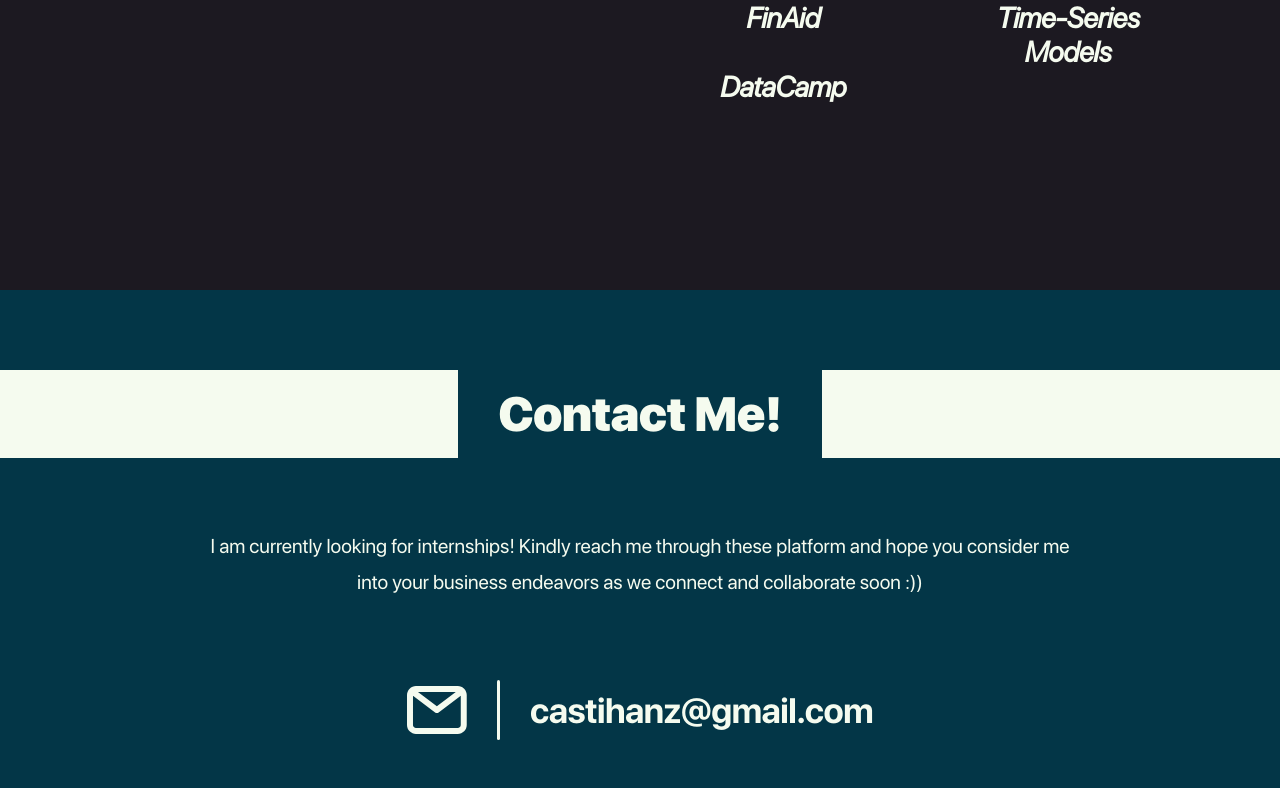
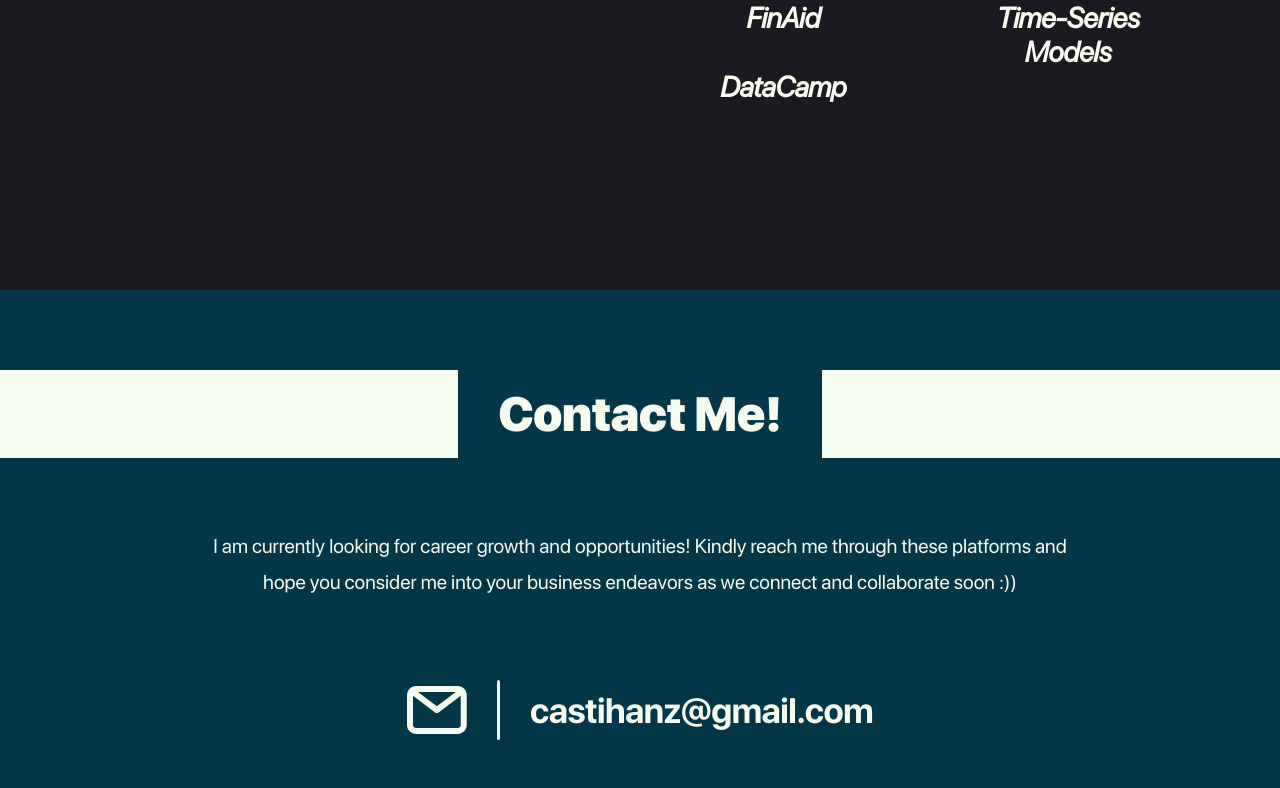
Before and after one commit to icepicklife/personal-website-portfo, a React (Vite) app: page / in a window 1280 px wide. Shown: the part 6542-7330 px from the top of the page. Built offline with nearby package versions, Linux system fonts and the light colour scheme.

Commit message:
updated info for the new sem and career statements

```diff
--- a/src/components/Contact.jsx
+++ b/src/components/Contact.jsx
@@ -41,7 +41,7 @@ export default function Contact() {
 
             <div className="contact-content">
                 <p className="contact-intro">
-                    I am currently looking for internships! Kindly reach me through these platform and hope you
+                    I am currently looking for career growth and opportunities! Kindly reach me through these platforms and hope you
                     consider me into your business endeavors as we connect and collaborate soon :))
                 </p>
 
--- a/src/components/SchoolProfile.jsx
+++ b/src/components/SchoolProfile.jsx
@@ -6,7 +6,7 @@ const SchoolData = [
 
         id: 1,
         title: "QPI",
-        items: ["3.38"],
+        items: ["3.40"],
         isLarge: true
 
     },
@@ -14,7 +14,7 @@ const SchoolData = [
 
         id: 2,
         title: "Year",
-        items: ["3rd"],
+        items: ["4th"],
         isLarge: true
 
     },
```
